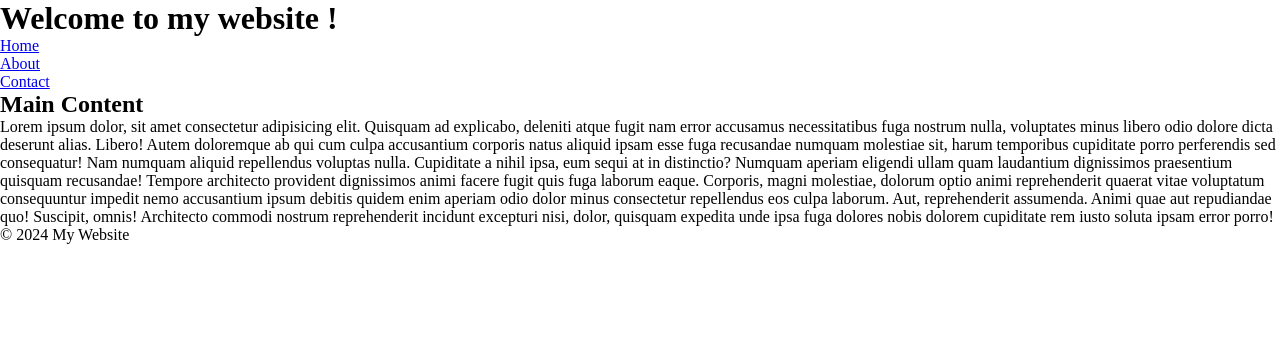
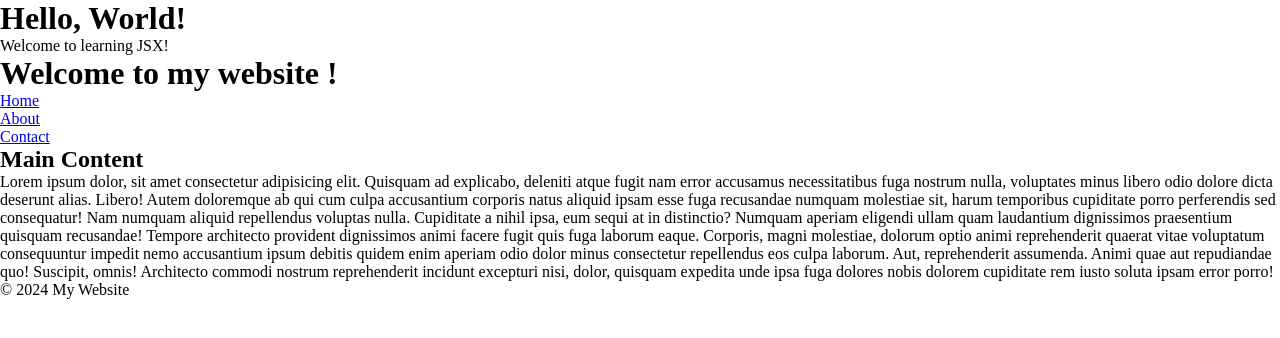
Before and after one commit to shr-samir/react-challenges, a React (Vite) app in the folder 1-components/: page / in a window 1280 px wide. Shown: the top 338 px of the page. Built offline with nearby package versions, Linux system fonts and the light colour scheme.

Commit message:
1.3 - jsx challenge

```diff
--- a/1-components/src/App.jsx
+++ b/1-components/src/App.jsx
@@ -3,11 +3,13 @@
 import Header from "./components/Header";
 import Footer from "./components/Footer";
 import MainContent from "./components/MainContent";
+import WelcomeMessage from "./components/WelcomeMessage";
 
 function App() {
   return (
     <div>
       {/* <Greet /> */}
+      <WelcomeMessage />
       <Header />
       <MainContent />
       <Footer />
--- /dev/null
+++ b/1-components/src/components/WelcomeMessage.jsx
@@ -0,0 +1,12 @@
+import React from 'react'
+
+const WelcomeMessage = () => {
+  return (
+    <div>
+      <h1>Hello, World!</h1>
+      <p>Welcome to learning JSX!</p>
+    </div>
+  )
+}
+
+export default WelcomeMessage
```
